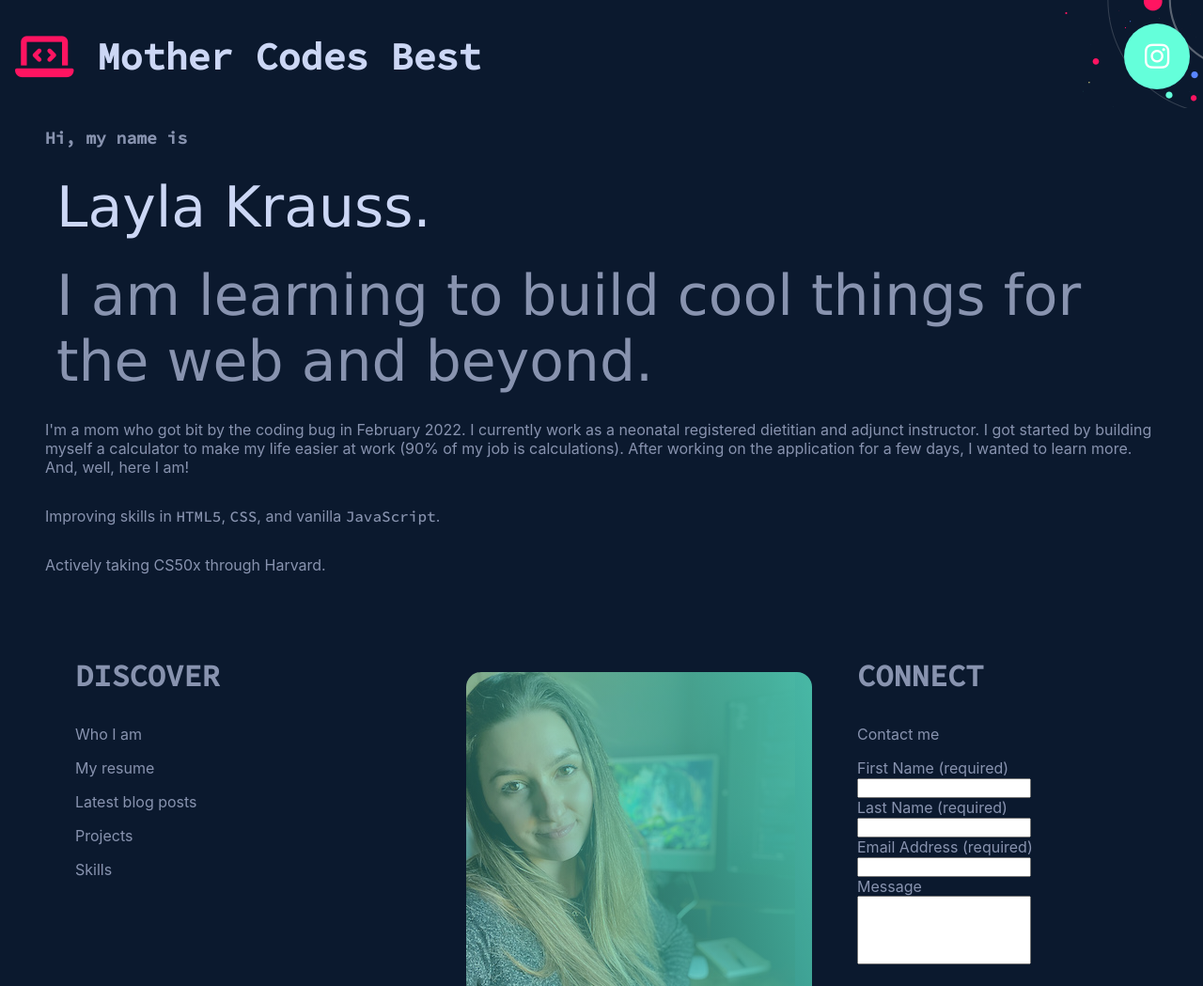
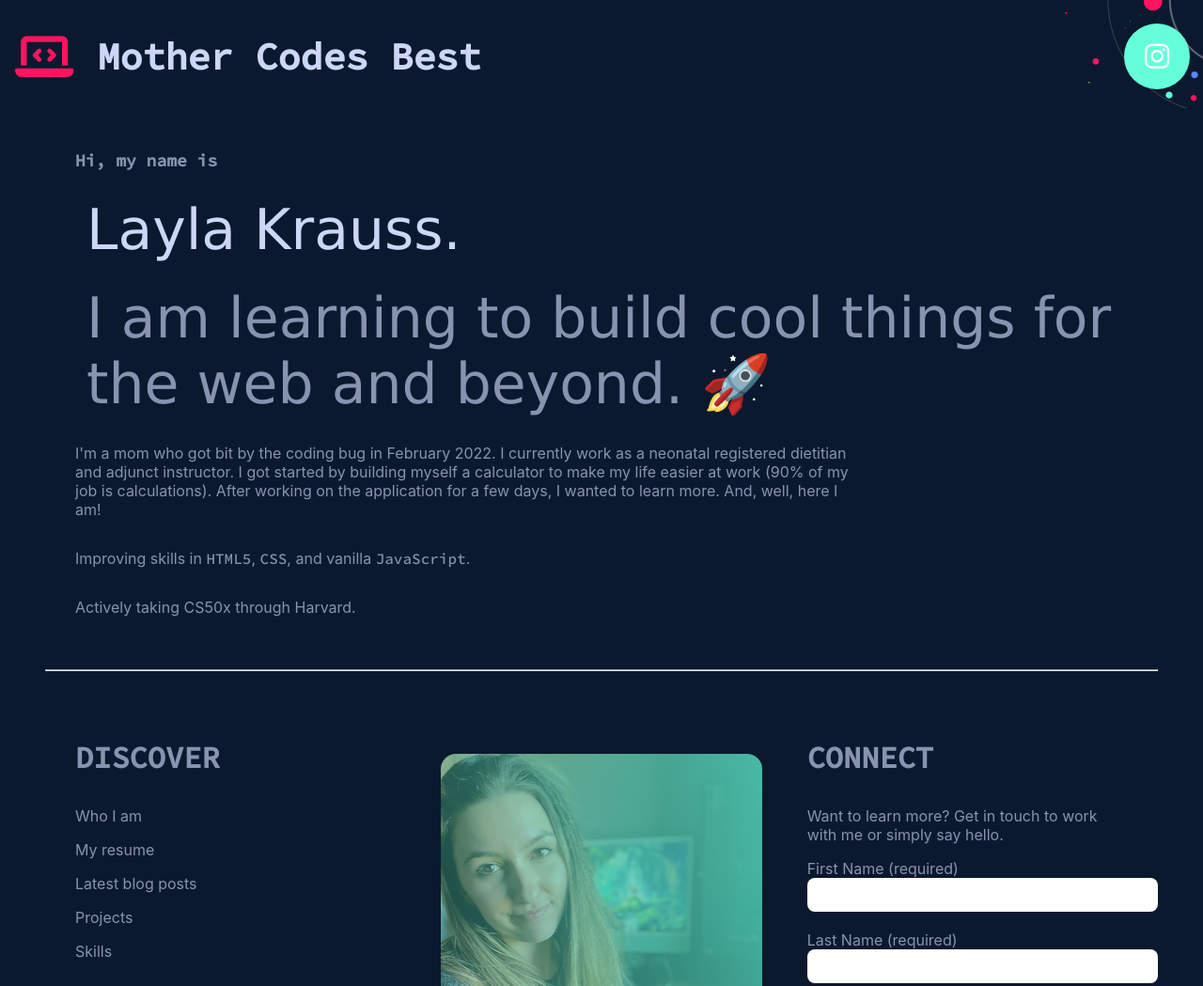
Before and after one commit to laylark/mothercodesbest.dev, a plain HTML site: page index.html in a window 1280 px wide. Shown: the top 1049 px of the page at 94% size. Drawn offline with nearby package versions, Linux system fonts and the light colour scheme; a web font is replaced by a local one.

Commit message:
Created dynamic animation using JS and CSS keyframes

```diff
--- a/app.css
+++ b/app.css
@@ -59,7 +59,7 @@ div.nav-column {
   color: #fbf38c;
 }
 .main {
-  padding: 7.5em 3em 2em 3em;
+  padding: 9em 5em 2em 5em;
   font-family: -apple-system, BlinkMacSystemFont, "Segoe UI", Roboto, Oxygen,
     Ubuntu, Cantarell, "Open Sans", "Helvetica Neue", sans-serif;
   display: flex;
@@ -84,11 +84,30 @@ div.nav-column {
 .code {
   font-family: "Source Code Pro", monospace, sans-serif;
 }
+.about {
+  width: 75%;
+}
+hr.main-end {
+  margin-inline: 3em;
+}
+@media {
+  .line-break {
+    animation: line-break 1.2s 1 ease-in-out;
+  }
+}
+@keyframes line-break {
+  0% {
+    margin-inline: 31em;
+  }
+  100% {
+    margin-inline: 3em;
+  }
+}
 .footer {
   display: flex;
   align-content: center;
   width: 100%;
-  padding: 0.5em 0;
+  padding: 2em 0em;
   font-family: -apple-system, BlinkMacSystemFont, "Segoe UI", Roboto, Oxygen,
     Ubuntu, Cantarell, "Open Sans", "Helvetica Neue", sans-serif;
 }
@@ -99,7 +118,7 @@ div.nav-column {
   padding-left: 5em;
 }
 .connect {
-  padding.right: 5em;
+  padding-right: 5em;
 }
 .footer-title {
   font-size: 2em;
@@ -118,6 +137,22 @@ div.nav-column {
     url("images/headshot.JPG");
   border-radius: 1em;
 }
+#email,
+#fname,
+#lname,
+#message {
+  display: block;
+  border: none;
+  border-radius: 0.5em;
+  padding: 0.5em 1em;
+  width: 100%;
+  margin: auto;
+  font-family: inherit;
+  font-size: 1em;
+}
+#message {
+  height: 5em;
+}
 .second-footer {
   font-family: "Source Code Pro", monospace, sans-serif;
   margin: 5em 0em 1em 3em;
@@ -126,9 +161,6 @@ div.nav-column {
   justify-content: space-between;
   align-items: flex-end;
   font-size: 14px;
-}
-#message {
-  height: 5em;
 }
 .footer-icons a {
   padding: 10px;
--- a/app.js
+++ b/app.js
@@ -153,3 +153,21 @@ function autoClick() {
 autoClick();
 setCanvasSize();
 window.addEventListener("resize", setCanvasSize, false);
+
+// The following allows animations to occur while scrolling
+
+const observer = new IntersectionObserver((entries) => {
+  entries.forEach((entry) => {
+    const square = entry.target.querySelector(".main-end");
+
+    if (entry.isIntersecting) {
+      square.classList.add("line-break");
+      return; // if we added the class, exit the function
+    }
+
+    // We're not intersecting, so remove the class!
+    square.classList.remove("line-break");
+  });
+});
+
+observer.observe(document.querySelector(".hr-wrapper"));
--- a/index.html
+++ b/index.html
@@ -2,7 +2,7 @@
 <html lang="en">
   <head>
     <meta name="viewport" content="width=device-width, initial-scale=1" />
-    <title>Mother Codes Best</title>
+    <title>Layla Krauss | Dev</title>
     <script
       src="https://kit.fontawesome.com/8477f84a7f.js"
       crossorigin="anonymous"
@@ -43,9 +43,9 @@
       <h2 class="second-header">Hi, my name is</h2>
       <p class="laylaKrauss">Layla Krauss.</p>
       <p class="laylaKrauss fade">
-        I am learning to build cool things for the web and beyond.
+        I am learning to build cool things for the web and beyond. &#128640;
       </p>
-      <p>
+      <p class="about">
         I'm a mom who got bit by the coding bug in February 2022. I currently
         work as a neonatal registered dietitian and adjunct instructor. I got
         started by building myself a calculator to make my life easier at work
@@ -59,6 +59,9 @@
       </p>
       <p>Actively taking CS50x through Harvard.</p>
     </main>
+    <div class="hr-wrapper">
+      <hr class="main-end" />
+    </div>
     <footer class="footer">
       <div class="footer-content discover">
         <h3 class="footer-title">DISCOVER</h3>
@@ -71,7 +74,9 @@
       <div class="footer-img footer-content" alt="headshot"></div>
       <div class="footer-content connect">
         <h3 class="footer-title">CONNECT</h3>
-        <p>Contact me</p>
+        <p>
+          Want to learn more? Get in touch to work with me or simply say hello.
+        </p>
         <form>
           <label for="fname">First Name (required)</label><br />
           <input type="text" id="fname" name="fname" required /><br />
```
